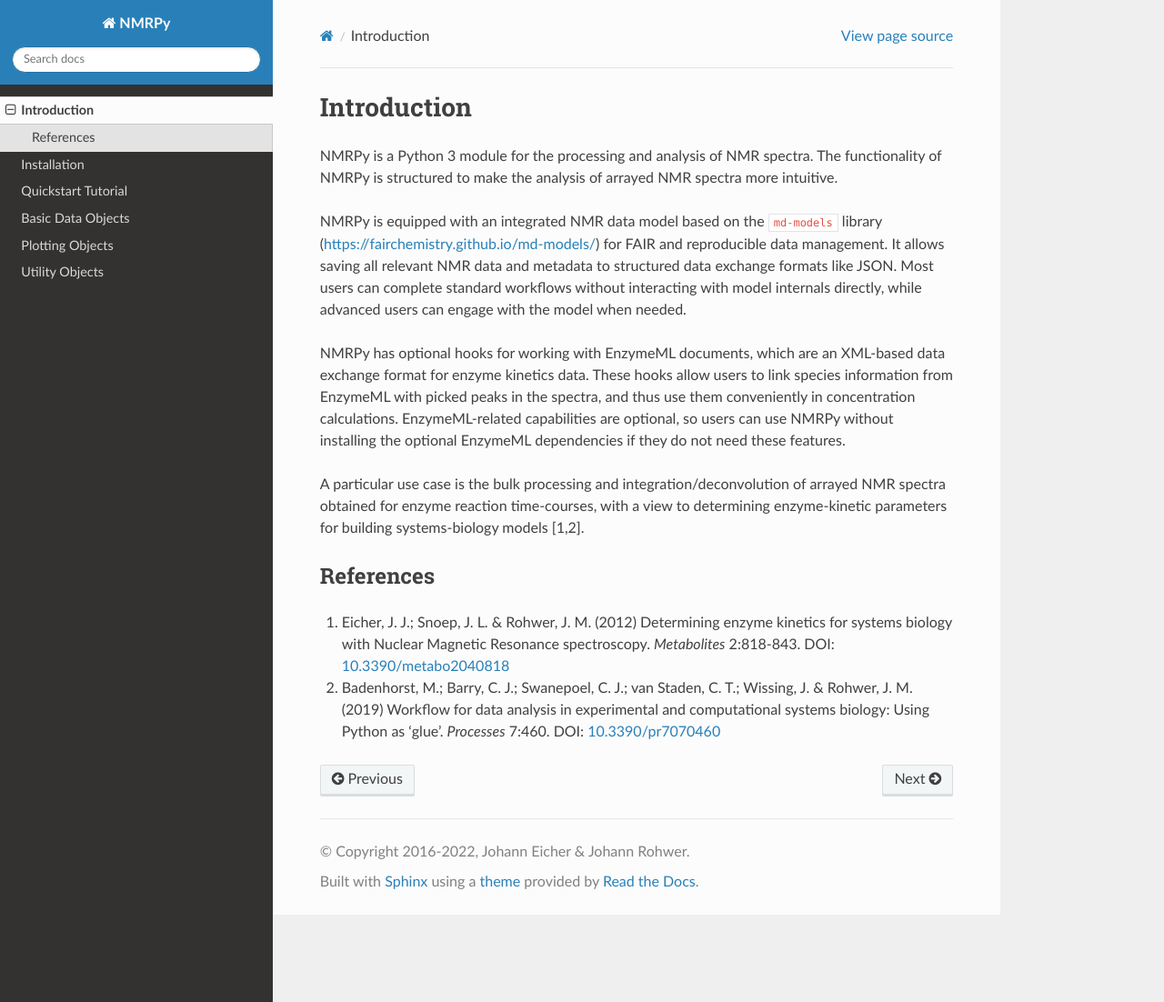
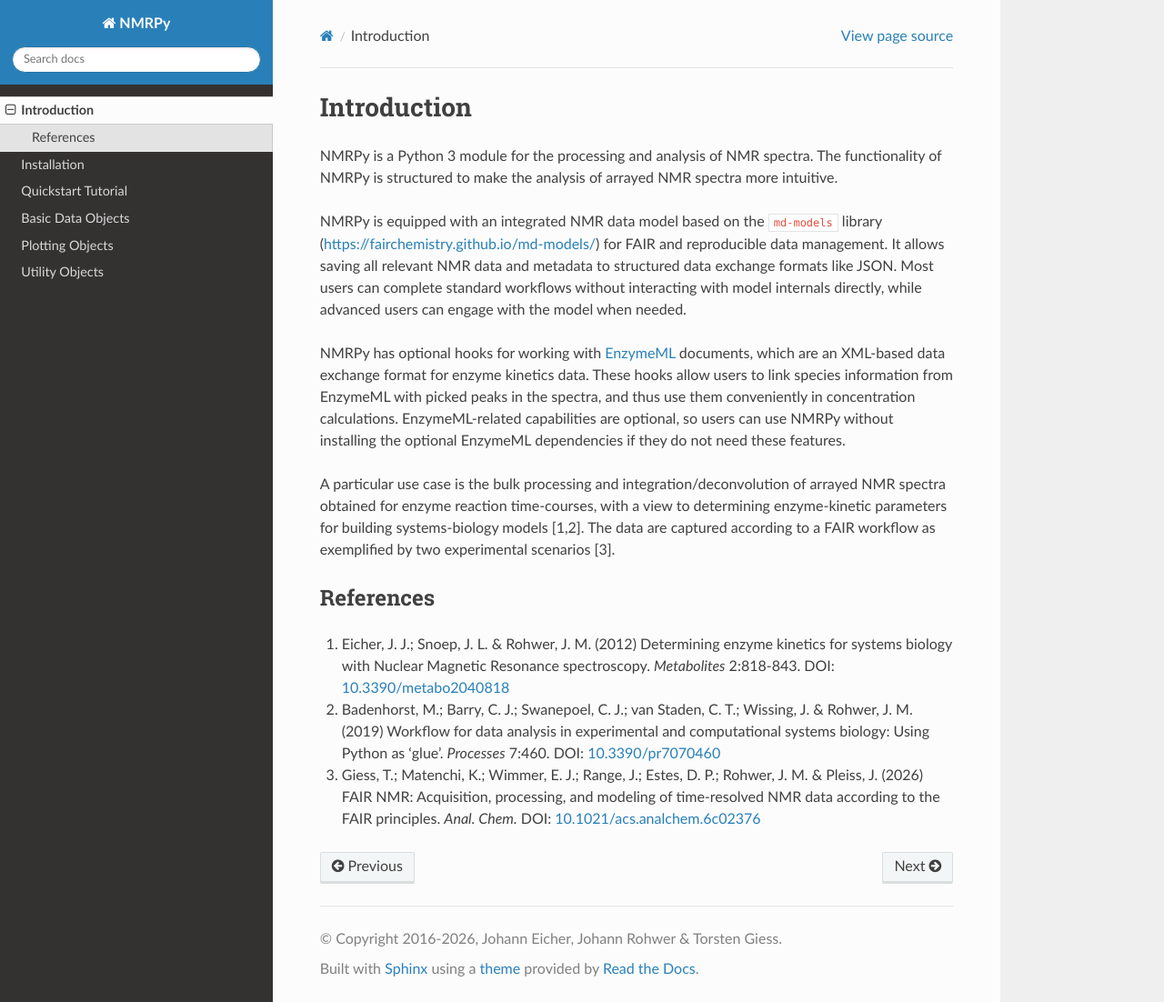
Before and after one commit to NMRPy/nmrpy, a Sphinx documentation site: the page built from docs/source/intro.rst, in a window 1280 px wide and 1102 px high. Shown: the whole window at 91% size. Built offline with Sphinx 7.4.7 and the Read the Docs theme 3.1.0, drawn with Linux system fonts in a browser that asks for light colours.

Commit message:
fix: Update documentation with Python 3.12, EnzymeML links and new reference to Anal. Chem. paper

```diff
--- a/docs/source/conf.py
+++ b/docs/source/conf.py
@@ -61,8 +61,8 @@ master_doc = 'index'
 
 # General information about the project.
 project = 'NMRPy'
-copyright = '2016-2022, Johann Eicher & Johann Rohwer'
-author = 'Johann Eicher, Johann Rohwer'
+copyright = '2016-2026, Johann Eicher, Johann Rohwer & Torsten Giess'
+author = 'Johann Eicher, Johann Rohwer, Torsten Giess'
 
 # The version info for the project you're documenting, acts as replacement for
 # |version| and |release|, also used in various other places throughout the
--- a/docs/source/intro.rst
+++ b/docs/source/intro.rst
@@ -13,7 +13,7 @@ data exchange formats like JSON. Most users can complete standard workflows with
 interacting with model internals directly, while advanced users can engage with
 the model when needed.
 
-NMRPy has optional hooks for working with EnzymeML documents, which are an XML-based
+NMRPy has optional hooks for working with `EnzymeML <https://enzymeml.org>`_ documents, which are an XML-based
 data exchange format for enzyme kinetics data. These hooks allow users to link species
 information from EnzymeML with picked peaks in the spectra, and thus use them
 conveniently in concentration calculations. EnzymeML-related capabilities are optional,
@@ -22,7 +22,8 @@ do not need these features.
 
 A particular use case is the bulk processing and integration/deconvolution of
 arrayed NMR spectra obtained for enzyme reaction time-courses, with a view to
-determining enzyme-kinetic parameters for building systems-biology models [1,2].
+determining enzyme-kinetic parameters for building systems-biology models [1,2]. The data are
+captured according to a FAIR workflow as exemplified by two experimental scenarios [3].
 
 References
 ==========
@@ -39,3 +40,9 @@ References
    systems biology: Using Python as 'glue'.
    *Processes* 7:460.
    DOI: `10.3390/pr7070460 <https://doi.org/10.3390/pr7070460>`_
+
+3. Giess, T.; Matenchi, K.; Wimmer, E. J.; Range, J.; Estes, D. P.; Rohwer, J. M. & Pleiss, J. (2026)
+   FAIR NMR: Acquisition, processing, and modeling of time-resolved
+   NMR data according to the FAIR principles.
+   *Anal. Chem.*
+   DOI: `10.1021/acs.analchem.6c02376 <https://doi.org/10.1021/acs.analchem.6c02376>`_
--- a/docs/source/quickstart.rst
+++ b/docs/source/quickstart.rst
@@ -468,7 +468,7 @@ The :class:`~nmrpy.data_objects.FidArray` can be reloaded using
 Working with EnzymeML
 =====================
 
-To utilise the EnzymeML-related capabilities of NMRPy, the optional EnzymeML
+To utilise the `EnzymeML <https://enzymeml.org>`_-related capabilities of NMRPy, the optional EnzymeML
 dependencies need to be installed. This can be achieved by installing NMRPy
 with the `enzymeml` extra: ::
 
```
Also changed, not shown: docs/source/installation.rst (+11 -7 lines).
